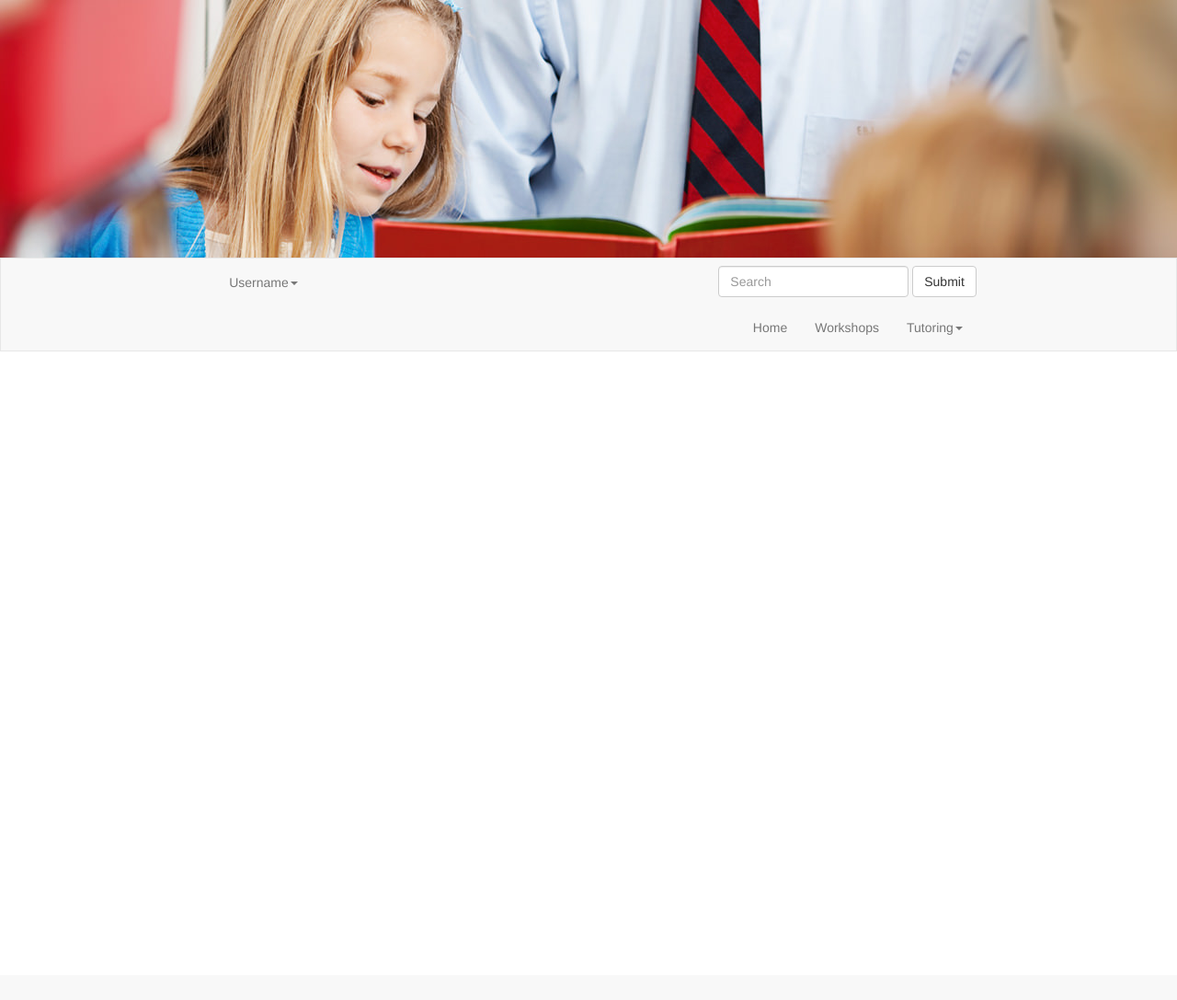
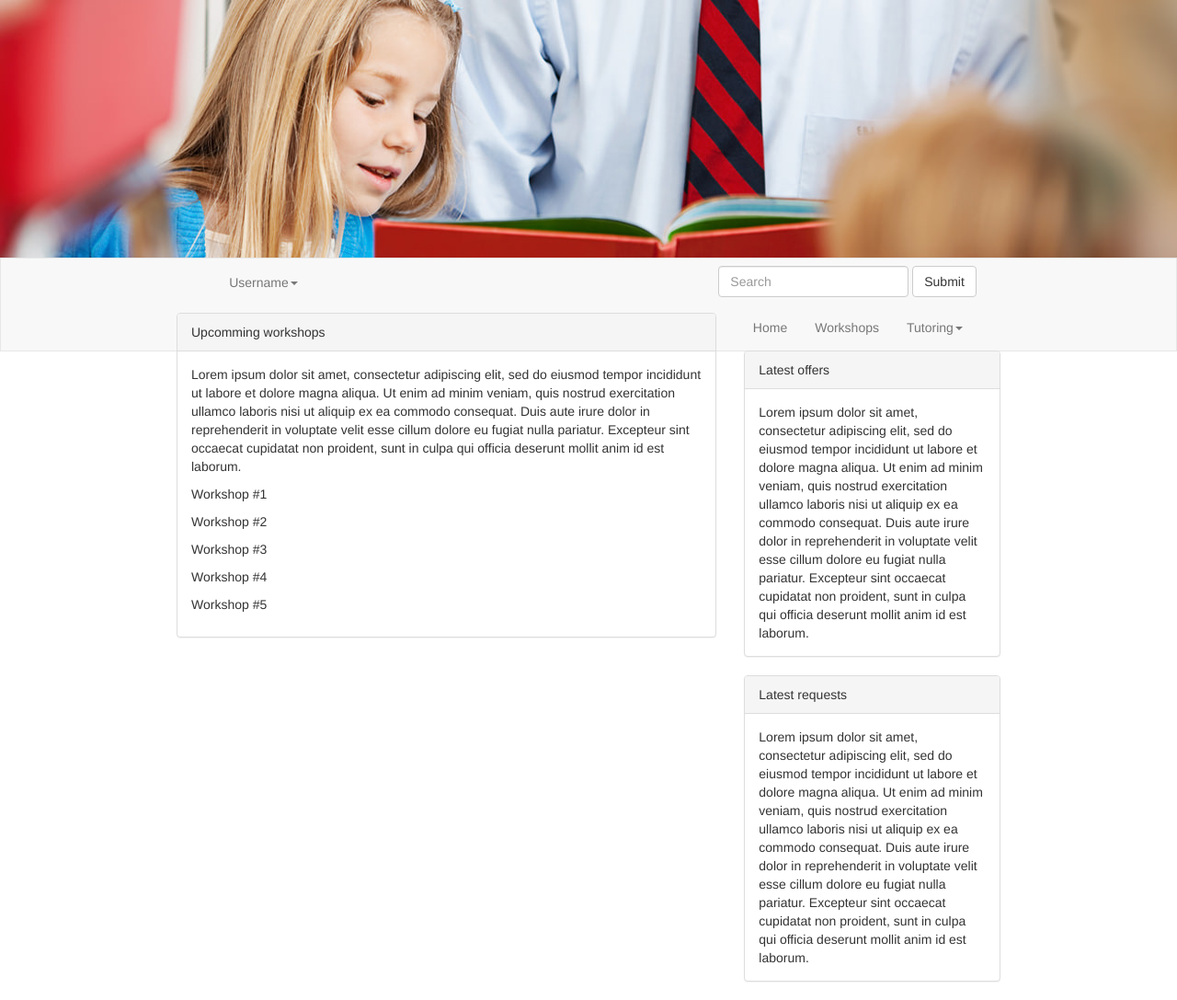
Before and after one commit to jimmy89Li/Tutoring, a PHP site: page /home.php in a window 1280 px wide. Shown: the whole page at 92% size. Before the commit the page ends 382 px from the top, so only its background shows below. Run offline with PHP 8.4, Linux system fonts and the light colour scheme; some libraries are stand-ins or nearby versions.

Commit message:
updated main section - divided in 2 (mainContent & sideBar)

```diff
--- a/home.php
+++ b/home.php
@@ -58,7 +58,35 @@
 </header>
 
 <section class="mainSection">
-
+<div class="row">
+  <div class="col-xs-12 col-md-8">
+			<div class="panel panel-default">
+				<div class="panel-heading">Upcomming workshops</div>
+				<div class="panel-body">
+				<p>Lorem ipsum dolor sit amet, consectetur adipiscing elit, sed do eiusmod tempor incididunt ut labore et dolore magna aliqua. Ut enim ad minim veniam, quis nostrud exercitation ullamco laboris nisi ut aliquip ex ea commodo consequat. Duis aute irure dolor in reprehenderit in voluptate velit esse cillum dolore eu fugiat nulla pariatur. Excepteur sint occaecat cupidatat non proident, sunt in culpa qui officia deserunt mollit anim id est laborum.</p>
+					<p>Workshop #1</p>
+					<p>Workshop #2</p>
+					<p>Workshop #3</p>
+					<p>Workshop #4</p>
+					<p>Workshop #5</p>
+				</div>
+			</div>
+  </div>
+  <div class="col-xs-12 col-md-4 sidebar">
+		<div class="panel panel-default">
+			<div class="panel-heading">Latest offers</div>
+			<div class="panel-body">
+			Lorem ipsum dolor sit amet, consectetur adipiscing elit, sed do eiusmod tempor incididunt ut labore et dolore magna aliqua. Ut enim ad minim veniam, quis nostrud exercitation ullamco laboris nisi ut aliquip ex ea commodo consequat. Duis aute irure dolor in reprehenderit in voluptate velit esse cillum dolore eu fugiat nulla pariatur. Excepteur sint occaecat cupidatat non proident, sunt in culpa qui officia deserunt mollit anim id est laborum.
+			</div>
+		</div>
+		<div class="panel panel-default">
+			<div class="panel-heading">Latest requests</div>
+			<div class="panel-body">
+			Lorem ipsum dolor sit amet, consectetur adipiscing elit, sed do eiusmod tempor incididunt ut labore et dolore magna aliqua. Ut enim ad minim veniam, quis nostrud exercitation ullamco laboris nisi ut aliquip ex ea commodo consequat. Duis aute irure dolor in reprehenderit in voluptate velit esse cillum dolore eu fugiat nulla pariatur. Excepteur sint occaecat cupidatat non proident, sunt in culpa qui officia deserunt mollit anim id est laborum.
+			</div>
+		</div>
+  </div>
+</div>
 
 </section><!--Main Section-->
 </div><!--Container-->
```
